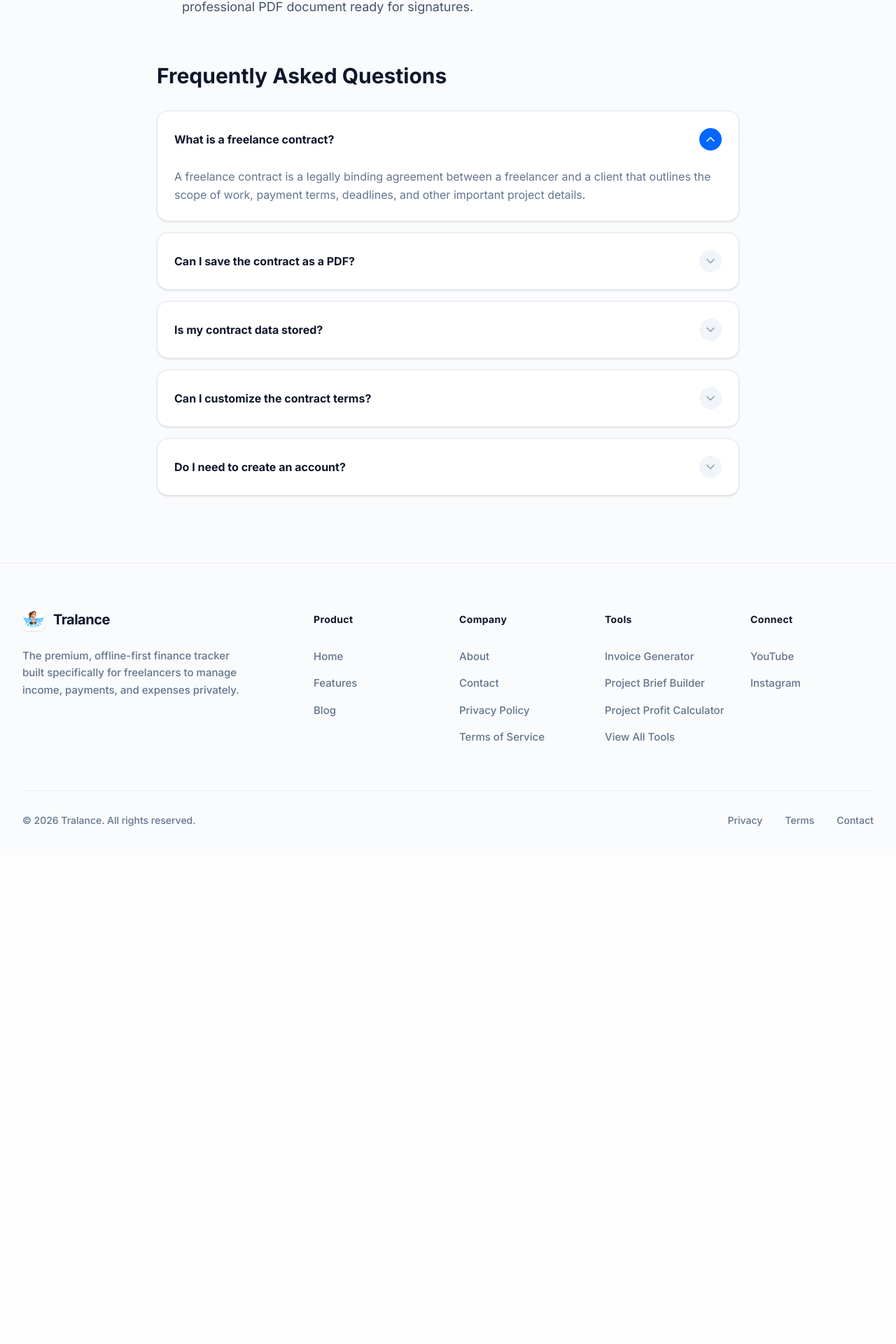
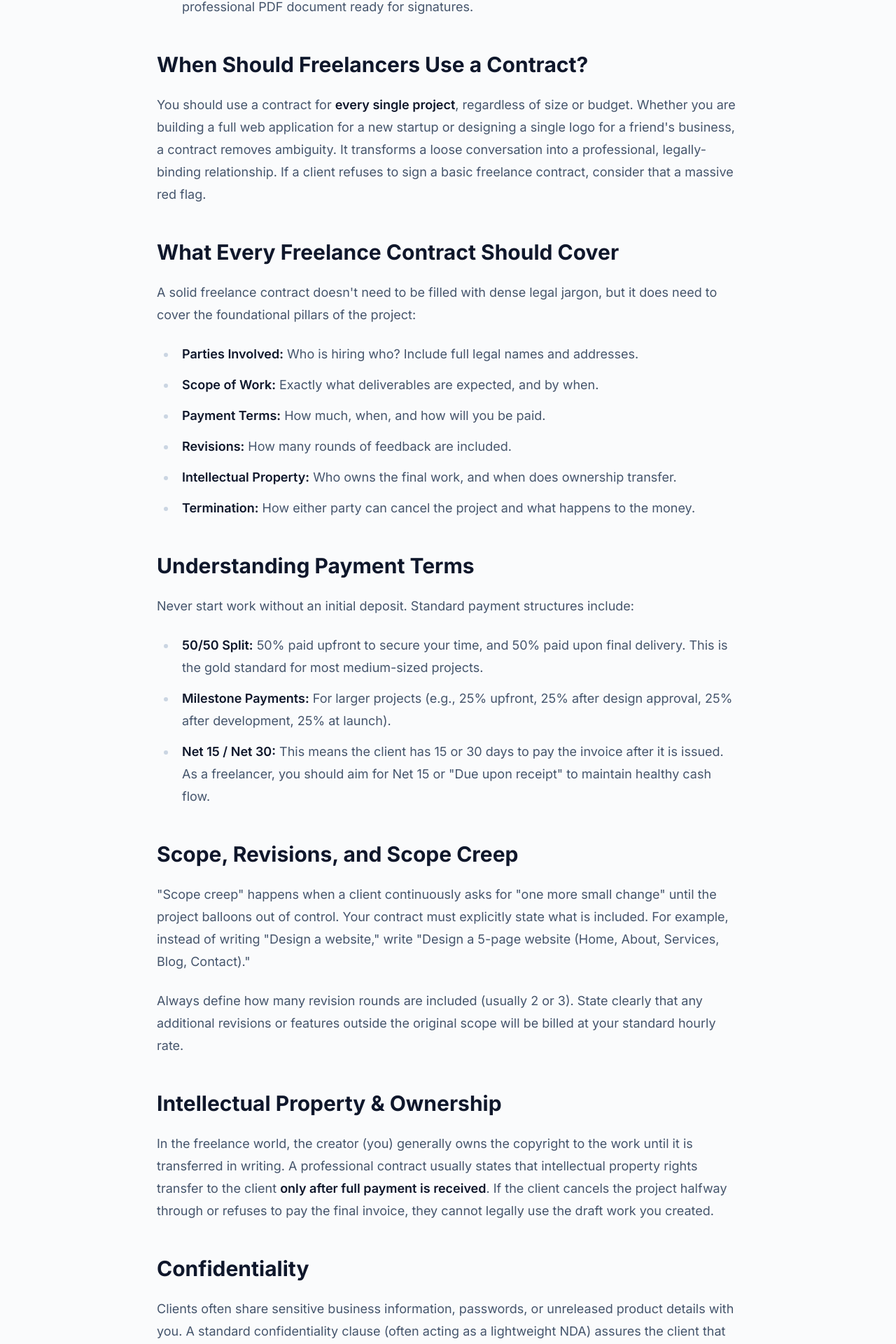
Before and after one commit to allknowledge34/tralance-website, a Next.js app in the folder frontend/: page /tools/freelance-contract-generator in a window 1280 px wide. Shown: the part 2975-4895 px from the top of the page at 70% size. Before the commit the page ends 4189 px from the top, so only its background shows below. Built offline with nearby package versions, Linux system fonts and the light colour scheme.

Commit message:
seventeen commit

```diff
--- a/frontend/src/app/tools/freelance-contract-generator/page.tsx
+++ b/frontend/src/app/tools/freelance-contract-generator/page.tsx
@@ -35,7 +35,15 @@ export default function FreelanceContractGeneratorPage() {
         "name": "What is a freelance contract?",
         "acceptedAnswer": {
           "@type": "Answer",
-          "text": "A freelance contract is a legally binding agreement between a freelancer and a client that outlines the scope of work, payment terms, deadlines, and other important project details."
+          "text": "A freelance contract is a legally binding agreement between a freelancer and a client that outlines the scope of work, payment terms, deadlines, intellectual property ownership, and other important project details."
+        }
+      },
+      {
+        "@type": "Question",
+        "name": "Are generated contracts legally binding?",
+        "acceptedAnswer": {
+          "@type": "Answer",
+          "text": "Once both you and your client sign the contract (either physically or via a digital signature tool), it generally becomes a legally binding agreement. However, as laws vary by region, this generated template should be reviewed by legal counsel for complex or high-value projects."
         }
       },
       {
@@ -43,12 +51,12 @@ export default function FreelanceContractGeneratorPage() {
         "name": "Can I save the contract as a PDF?",
         "acceptedAnswer": {
           "@type": "Answer",
-          "text": "Yes, once you have filled out your details, simply click the 'Print / Save as PDF' button. Your browser will open the print dialog where you can choose 'Save as PDF'."
+          "text": "Yes. Once you have filled out your details, simply click the 'Print / Save as PDF' button. Your browser will open the native print dialog where you can choose 'Save as PDF'."
         }
       },
       {
         "@type": "Question",
-        "name": "Is my contract data stored?",
+        "name": "Is my contract data stored or tracked?",
         "acceptedAnswer": {
           "@type": "Answer",
           "text": "No. The Freelance Contract Generator runs entirely in your web browser. No client data, project details, or personal information is ever sent to or stored on our servers."
@@ -59,7 +67,7 @@ export default function FreelanceContractGeneratorPage() {
         "name": "Can I customize the contract terms?",
         "acceptedAnswer": {
           "@type": "Answer",
-          "text": "Yes, you have full control over the payment structure, revision limits, intellectual property terms, confidentiality agreements, and cancellation policies."
+          "text": "Yes, you have full control over the payment structure, revision limits, intellectual property terms, confidentiality agreements, and cancellation policies using the tool's settings."
         }
       },
       {
@@ -67,7 +75,7 @@ export default function FreelanceContractGeneratorPage() {
         "name": "Do I need to create an account?",
         "acceptedAnswer": {
           "@type": "Answer",
-          "text": "No, you do not need to create an account or log in to use the contract generator. It is 100% free and open to use immediately."
+          "text": "No, you do not need to create an account, log in, or provide your email to use the contract generator. It is completely free and open for immediate use."
         }
       }
     ]
@@ -99,14 +107,14 @@ export default function FreelanceContractGeneratorPage() {
       <section className="max-w-4xl mx-auto px-4 sm:px-6 lg:px-8 py-16 md:py-24 border-t border-slate-200/60 dark:border-white/5 print:hidden">
 
         <div className="mb-16">
-          <h2 className="text-2xl md:text-3xl font-bold text-slate-900 dark:text-white mb-6">
-            How to Create a Freelance Contract
-          </h2>
           <div className="prose prose-slate dark:prose-invert prose-lg max-w-none text-slate-600 dark:text-slate-400">
+            <h2 className="text-2xl md:text-3xl font-bold text-slate-900 dark:text-white mb-6 mt-0">
+              How to Create a Freelance Contract
+            </h2>
             <p>
               Starting a new freelance project is exciting, but doing the work without a proper agreement in place is risky. A clear contract protects both you and your client by setting expectations from day one. Here is how to use our generator:
             </p>
-            <ol className="mt-4 space-y-2">
+            <ol className="mt-4 mb-12 space-y-2">
               <li><strong>Enter your details:</strong> Add your business name, email, and address.</li>
               <li><strong>Add client information:</strong> Specify who the contract is for.</li>
               <li><strong>Define the project:</strong> Clearly outline the scope of services and delivery dates to avoid scope creep.</li>
@@ -114,6 +122,96 @@ export default function FreelanceContractGeneratorPage() {
               <li><strong>Review the agreement:</strong> The live preview on the right will update immediately as you type.</li>
               <li><strong>Print or save as PDF:</strong> Once you are satisfied, hit the print button to generate a clean, professional PDF document ready for signatures.</li>
             </ol>
+
+            <h2 className="text-2xl md:text-3xl font-bold text-slate-900 dark:text-white mb-6 mt-12">
+              When Should Freelancers Use a Contract?
+            </h2>
+            <p>
+              You should use a contract for <strong>every single project</strong>, regardless of size or budget. Whether you are building a full web application for a new startup or designing a single logo for a friend's business, a contract removes ambiguity. It transforms a loose conversation into a professional, legally-binding relationship. If a client refuses to sign a basic freelance contract, consider that a massive red flag.
+            </p>
+
+            <h2 className="text-2xl md:text-3xl font-bold text-slate-900 dark:text-white mb-6 mt-12">
+              What Every Freelance Contract Should Cover
+            </h2>
+            <p>
+              A solid freelance contract doesn't need to be filled with dense legal jargon, but it does need to cover the foundational pillars of the project:
+            </p>
+            <ul>
+              <li><strong>Parties Involved:</strong> Who is hiring who? Include full legal names and addresses.</li>
+              <li><strong>Scope of Work:</strong> Exactly what deliverables are expected, and by when.</li>
+              <li><strong>Payment Terms:</strong> How much, when, and how will you be paid.</li>
+              <li><strong>Revisions:</strong> How many rounds of feedback are included.</li>
+              <li><strong>Intellectual Property:</strong> Who owns the final work, and when does ownership transfer.</li>
+              <li><strong>Termination:</strong> How either party can cancel the project and what happens to the money.</li>
+            </ul>
+
+            <h2 className="text-2xl md:text-3xl font-bold text-slate-900 dark:text-white mb-6 mt-12">
+              Understanding Payment Terms
+            </h2>
+            <p>
+              Never start work without an initial deposit. Standard payment structures include:
+            </p>
+            <ul>
+              <li><strong>50/50 Split:</strong> 50% paid upfront to secure your time, and 50% paid upon final delivery. This is the gold standard for most medium-sized projects.</li>
+              <li><strong>Milestone Payments:</strong> For larger projects (e.g., 25% upfront, 25% after design approval, 25% after development, 25% at launch).</li>
+              <li><strong>Net 15 / Net 30:</strong> This means the client has 15 or 30 days to pay the invoice after it is issued. As a freelancer, you should aim for Net 15 or "Due upon receipt" to maintain healthy cash flow.</li>
+            </ul>
+
+            <h2 className="text-2xl md:text-3xl font-bold text-slate-900 dark:text-white mb-6 mt-12">
+              Scope, Revisions, and Scope Creep
+            </h2>
+            <p>
+              "Scope creep" happens when a client continuously asks for "one more small change" until the project balloons out of control. Your contract must explicitly state what is included. For example, instead of writing "Design a website," write "Design a 5-page website (Home, About, Services, Blog, Contact)."
+            </p>
+            <p>
+              Always define how many revision rounds are included (usually 2 or 3). State clearly that any additional revisions or features outside the original scope will be billed at your standard hourly rate.
+            </p>
+
+            <h2 className="text-2xl md:text-3xl font-bold text-slate-900 dark:text-white mb-6 mt-12">
+              Intellectual Property & Ownership
+            </h2>
+            <p>
+              In the freelance world, the creator (you) generally owns the copyright to the work until it is transferred in writing. A professional contract usually states that intellectual property rights transfer to the client <strong>only after full payment is received</strong>. If the client cancels the project halfway through or refuses to pay the final invoice, they cannot legally use the draft work you created.
+            </p>
+
+            <h2 className="text-2xl md:text-3xl font-bold text-slate-900 dark:text-white mb-6 mt-12">
+              Confidentiality
+            </h2>
+            <p>
+              Clients often share sensitive business information, passwords, or unreleased product details with you. A standard confidentiality clause (often acting as a lightweight NDA) assures the client that you will not leak their trade secrets or share their private data with competitors.
+            </p>
+
+            <h2 className="text-2xl md:text-3xl font-bold text-slate-900 dark:text-white mb-6 mt-12">
+              Cancellation and Termination
+            </h2>
+            <p>
+              Sometimes projects just don't work out. A termination clause explains how either party can walk away safely. Typically, it requires written notice (e.g., 7 or 14 days) and guarantees that you will be paid for the work completed up to the date of cancellation. It also clarifies that initial deposits are non-refundable to cover the time you reserved for the client.
+            </p>
+
+            <h2 className="text-2xl md:text-3xl font-bold text-slate-900 dark:text-white mb-6 mt-12">
+              A Realistic Scenario
+            </h2>
+            <p>
+              Imagine you are hired to write 4 blog posts for a tech company. The agreed price is $1,000. You send a contract specifying a 50% deposit ($500) and 2 rounds of revisions.
+            </p>
+            <p>
+              After delivering the drafts, the client asks you to completely rewrite two posts to target a different audience. Because your contract clearly defined the scope and limited revisions, you can point back to the agreement and calmly state: <em>"I'd be happy to rewrite these with the new target audience in mind, but since this is a change to our original scope, I will need to quote an additional $250 for the extra work."</em>
+            </p>
+
+            <h2 className="text-2xl md:text-3xl font-bold text-slate-900 dark:text-white mb-6 mt-12">
+              Common Contract Mistakes
+            </h2>
+            <ul>
+              <li><strong>Vague Deliverables:</strong> "Create marketing materials" is too vague. Specify exact quantities, formats, and sizes.</li>
+              <li><strong>Missing Late Fees:</strong> Clients pay faster when they know a 1.5% monthly late fee applies to overdue invoices.</li>
+              <li><strong>Starting Without a Signature:</strong> A verbal agreement is notoriously difficult to enforce. Get it signed before you open your laptop.</li>
+            </ul>
+
+            <div className="bg-slate-100 dark:bg-white/5 p-6 rounded-xl mt-12 border border-slate-200 dark:border-white/10">
+              <p className="text-sm m-0 text-slate-500 dark:text-slate-400">
+                <strong>Disclaimer:</strong> The Tralance Freelance Contract Generator provides a general template designed for common freelance situations. We are not a law firm, and this tool does not constitute official legal advice. Depending on your jurisdiction and the complexity of your project, you may want to consult with a licensed attorney to ensure your contract is fully enforceable.
+              </p>
+            </div>
           </div>
         </div>
 
```
